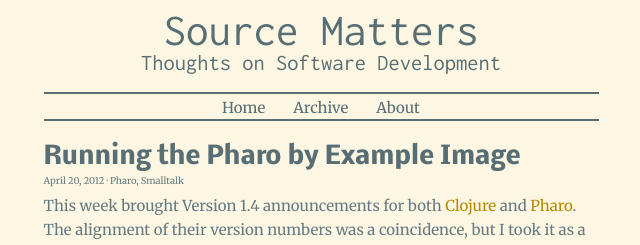
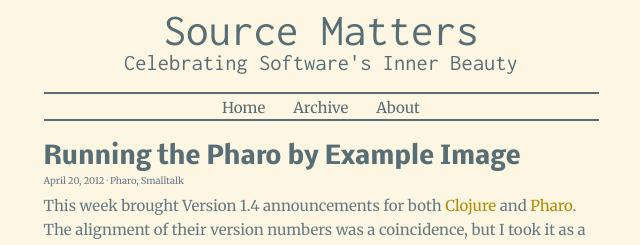
Before and after one commit to gregspurrier/gregspurrier.github.com, a Jekyll site: the page built from index.html, in a window 1280 px wide and 900 px high. Shown: the top 245 px of the window, without its empty margins (319-959 px from the left). Built offline with Jekyll 4.4.1, drawn with Linux system fonts in a browser that asks for light colours; comment, search, counter and statistics services are not loaded.

Commit message:
Change the tag line

```diff
--- a/_includes/header.html
+++ b/_includes/header.html
@@ -1,4 +1,4 @@
 <div id="header">
   <h2><a href="/" title="Source Matters Home Page">Source Matters</a></h2>
-  <h3>Thoughts on Software Development</h3>
+  <h3>Celebrating Software's Inner Beauty</h3>
 </div>
```
